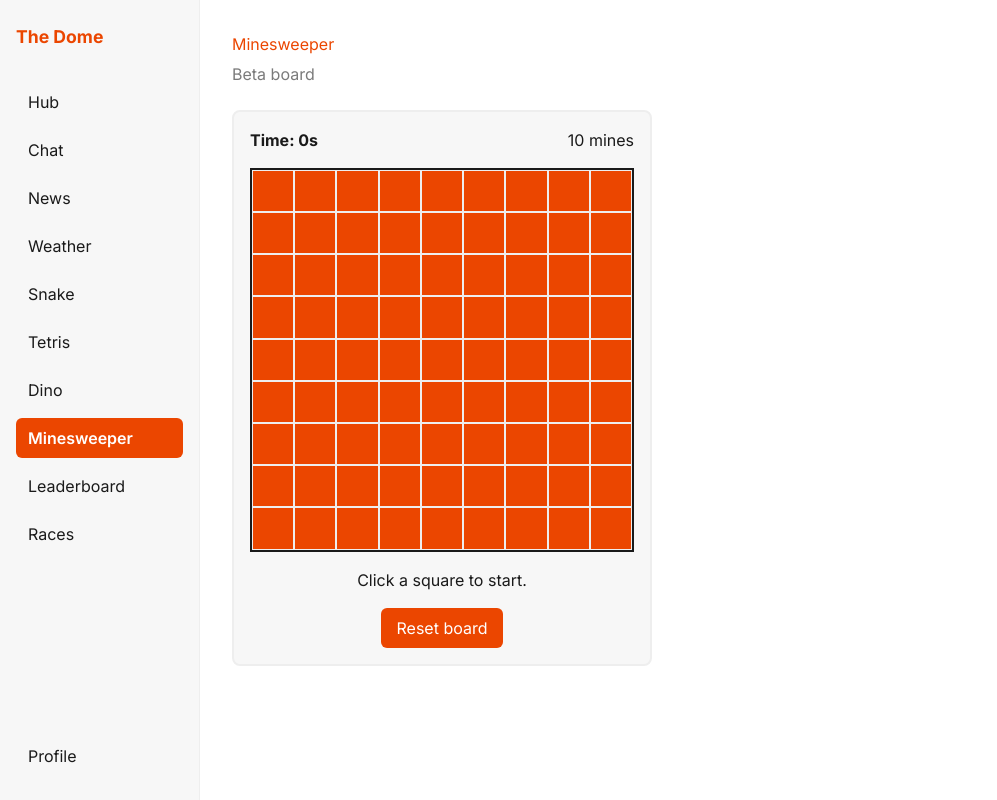
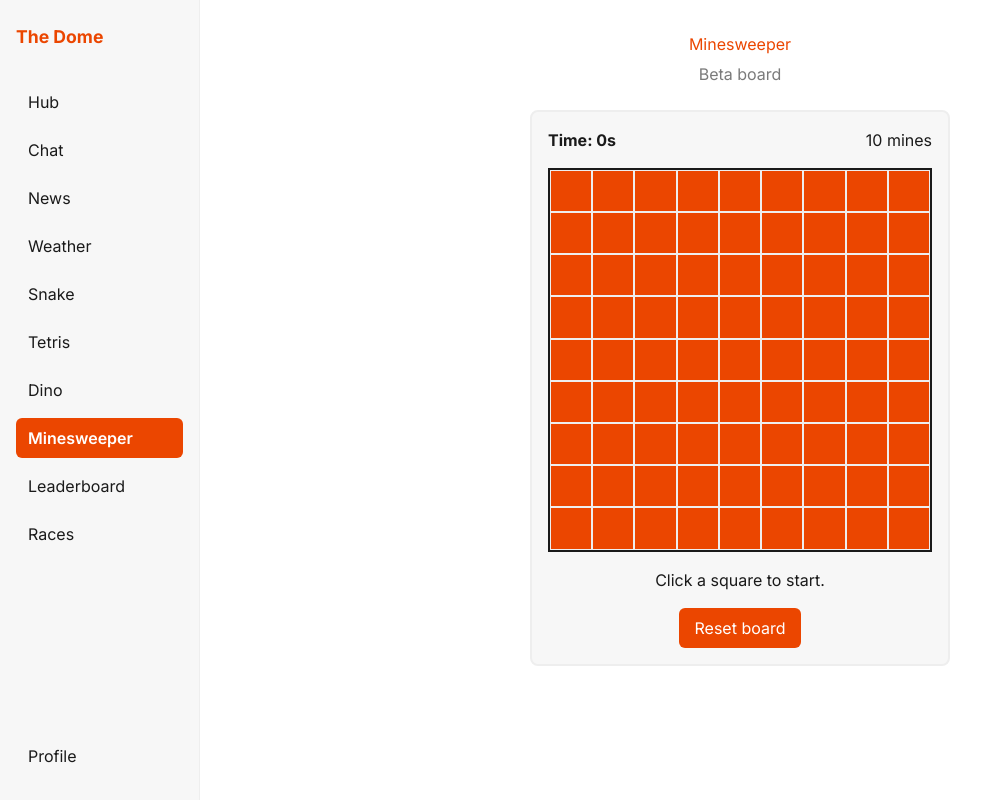
Before and after one commit to FatAhFrog/the-dome, a Next.js app: page /apps/minesweeper in a window 1280 px wide. Shown: the whole page, without its empty margins (0-997 px from the left). Built offline with nearby package versions, Linux system fonts and the light colour scheme; no server answers.

Commit message:
Minesweeper v3

```diff
--- a/app/(dome)/apps/minesweeper/page.tsx
+++ b/app/(dome)/apps/minesweeper/page.tsx
@@ -132,11 +132,11 @@ export default function MinesweeperPage() {
   }
 
   return (
-    <main style={{ padding: '2rem', color: 'var(--color-text)', maxWidth: '720px' }}>
+    <main style={{ padding: '2rem', color: 'var(--color-text)', maxWidth: '720px', width: '100%', margin: '0 auto', display: 'flex', flexDirection: 'column', alignItems: 'center' }}>
       <h1 style={{ color: 'var(--color-accent)', marginBottom: '0.35rem' }}>Minesweeper</h1>
       <p style={{ color: 'var(--color-muted)', marginTop: 0 }}>Beta board</p>
 
-      <section style={{ marginTop: '1.5rem', padding: '1rem', maxWidth: 'min(100%, 420px)', background: 'var(--color-panel-background)', border: '2px solid var(--color-border)', borderRadius: '8px' }}>
+      <section style={{ marginTop: '1.5rem', padding: '1rem', width: 'min(100%, 420px)', boxSizing: 'border-box', background: 'var(--color-panel-background)', border: '2px solid var(--color-border)', borderRadius: '8px' }}>
         <div style={{ display: 'flex', justifyContent: 'space-between', alignItems: 'center', marginBottom: '1rem', color: 'var(--color-panel-text)' }}>
           <strong>Time: {seconds}s</strong>
           <span>{MINE_COUNT} mines</span>
@@ -153,6 +153,7 @@ export default function MinesweeperPage() {
                 onClick={() => reveal(row, col)}
                 onContextMenu={(event) => toggleFlag(event, row, col)}
                 style={{
+                  position: 'relative',
                   minWidth: 0,
                   aspectRatio: '1',
                   padding: 0,
@@ -163,7 +164,7 @@ export default function MinesweeperPage() {
                   cursor: status === 'won' || status === 'lost' ? 'default' : 'pointer',
                 }}
               >
-                {cell.revealed ? (cell.mine ? 'X' : cell.adjacent || '') : cell.flagged ? '⚑' : ''}
+                {cell.revealed ? (cell.mine ? 'X' : cell.adjacent || '') : cell.flagged ? <span style={{ position: 'relative', zIndex: 1, display: 'block', color: 'var(--color-panel-text)', fontSize: '1.1em', lineHeight: 1 }}>⚑</span> : ''}
               </button>
             )
           }))}
```
